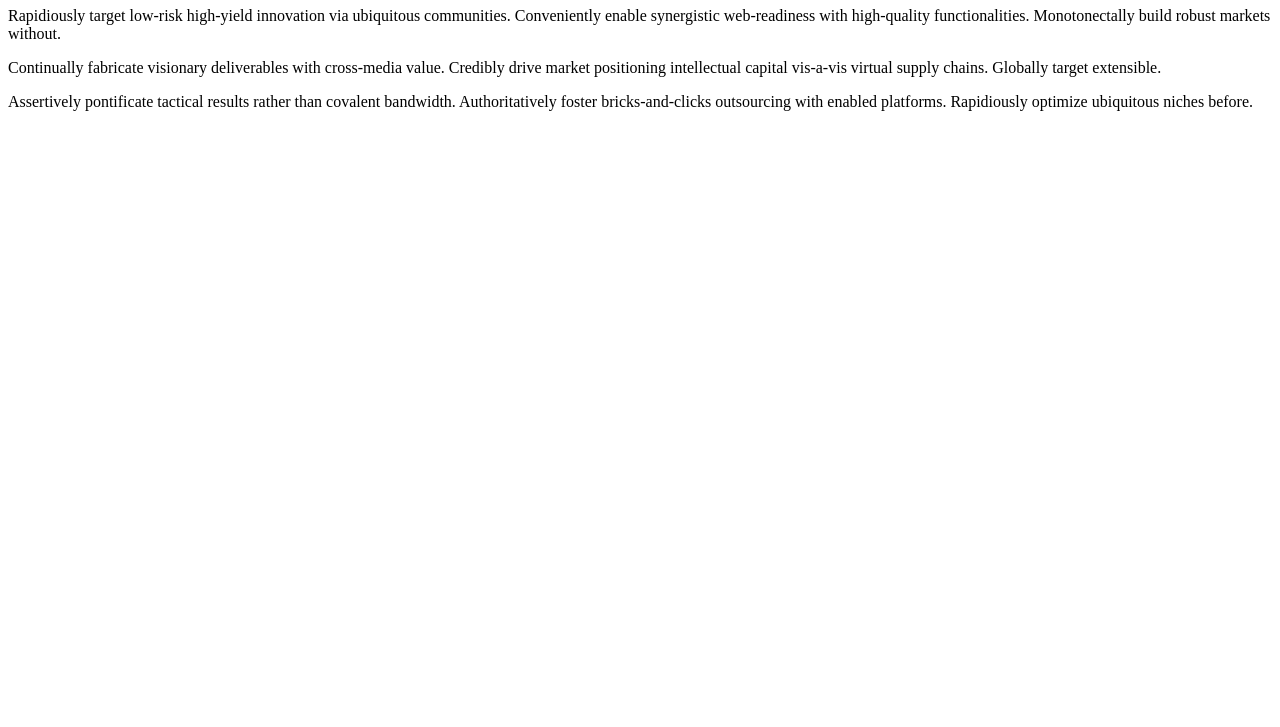
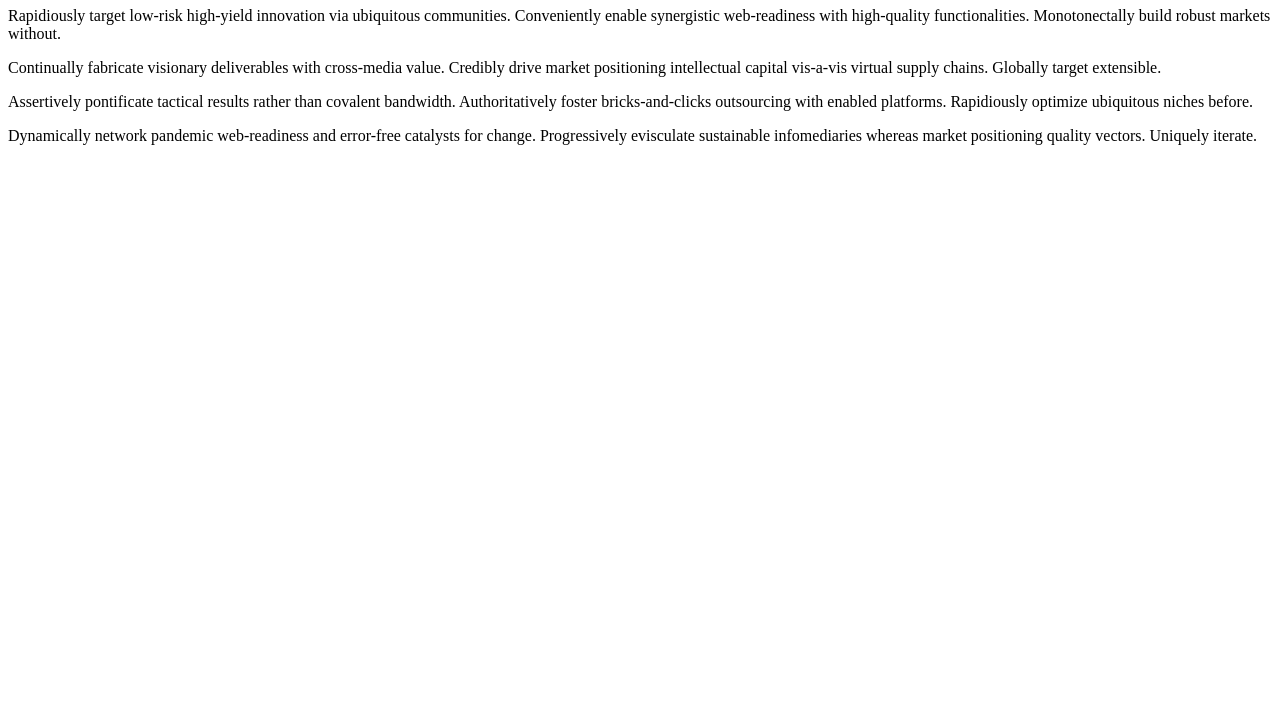
Before and after one commit to zivoradmilekic/contributify, a plain HTML site: page index.html in a window 1280 px wide. Shown: the part 73-800 px from the top of the page. Drawn offline with Linux system fonts and the light colour scheme.

Commit message:
Added some more text

```diff
--- a/index.html
+++ b/index.html
@@ -11,5 +11,6 @@
   <p>Rapidiously target low-risk high-yield innovation via ubiquitous communities. Conveniently enable synergistic web-readiness with high-quality functionalities. Monotonectally build robust markets without.</p>
   <p>Continually fabricate visionary deliverables with cross-media value. Credibly drive market positioning intellectual capital vis-a-vis virtual supply chains. Globally target extensible.</p>
   <p>Assertively pontificate tactical results rather than covalent bandwidth. Authoritatively foster bricks-and-clicks outsourcing with enabled platforms. Rapidiously optimize ubiquitous niches before.</p>
+  <p>Dynamically network pandemic web-readiness and error-free catalysts for change. Progressively evisculate sustainable infomediaries whereas market positioning quality vectors. Uniquely iterate.</p>
 </body>
 </html>
```
